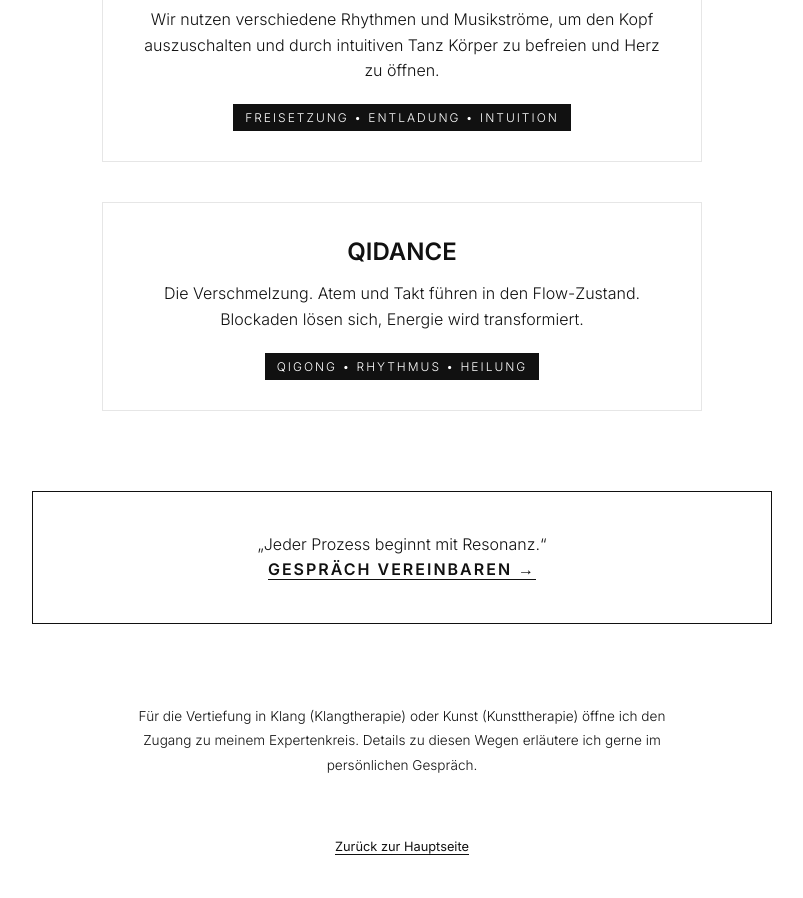
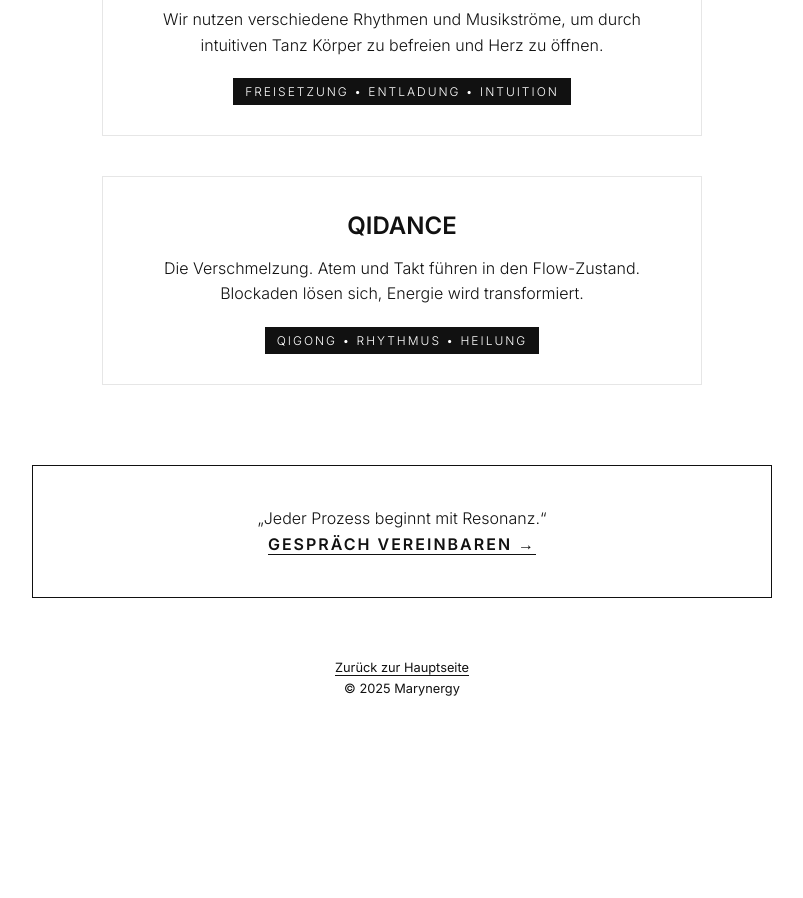
Before and after one commit to marynergy-cloud/KulturBewegt, a plain HTML site: page index.html in a window 1280 px wide. Shown: the part 804-1702 px from the top of the page, without its empty margins (238-1041 px from the left). After the commit the page ends 1543 px from the top, so only its background shows below. Drawn offline with Linux system fonts and the light colour scheme.

Commit message:
Update session description and footer content
Removed a paragraph about sound and art therapy and adjusted footer content.

```diff
--- a/index.html
+++ b/index.html
@@ -191,7 +191,7 @@
             <div class="session-item">
                 <div class="session-name">Tanz</div>
                 <p class="session-desc">
-                    Wir nutzen verschiedene Rhythmen und Musikströme, um den Kopf auszuschalten und durch intuitiven Tanz Körper zu befreien und Herz zu öffnen.
+                    Wir nutzen verschiedene Rhythmen und Musikströme, um durch intuitiven Tanz Körper zu befreien und Herz zu öffnen.
                 </p>
                 <div class="session-tags">Freisetzung • Entladung • Intuition</div>
             </div>
@@ -212,12 +212,9 @@
             </a>
         </div>
 
-        <p class="sub-note">
-            Für die Vertiefung in Klang (Klangtherapie) oder Kunst (Kunsttherapie) öffne ich den Zugang zu meinem Expertenkreis. Details zu diesen Wegen erläutere ich gerne im persönlichen Gespräch.
-        </p>
-
         <footer>
-            <a href="index.html" style="color: inherit; text-decoration: none; border-bottom: 1px solid #111;">Zurück zur Hauptseite</a>
+            <a href="index.html" style="color: inherit; text-decoration: none; border-bottom: 1px solid #111;">Zurück zur Hauptseite</a><br>
+            &copy; 2025 Marynergy
         </footer>
     </div>
 </body>
```
